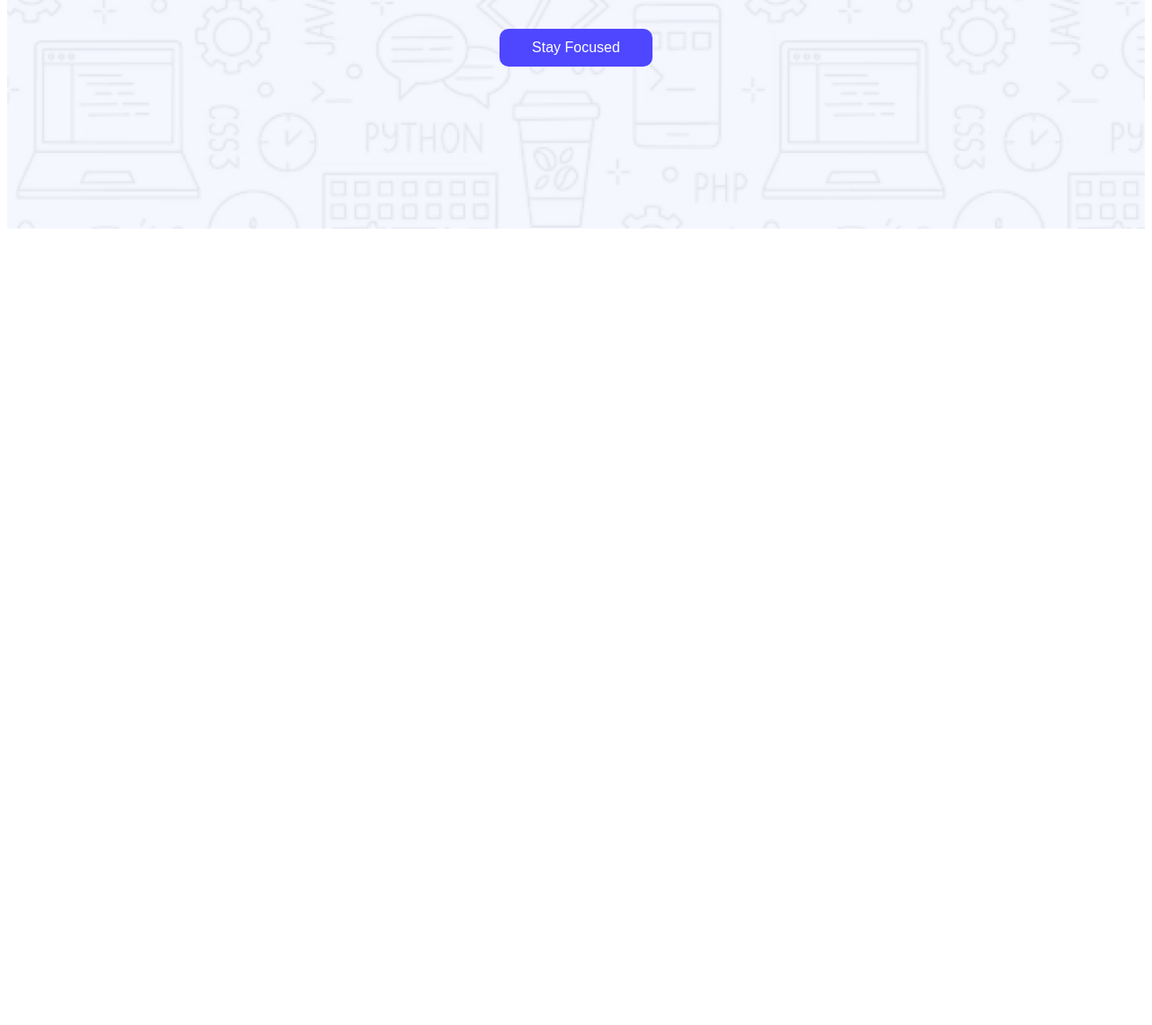
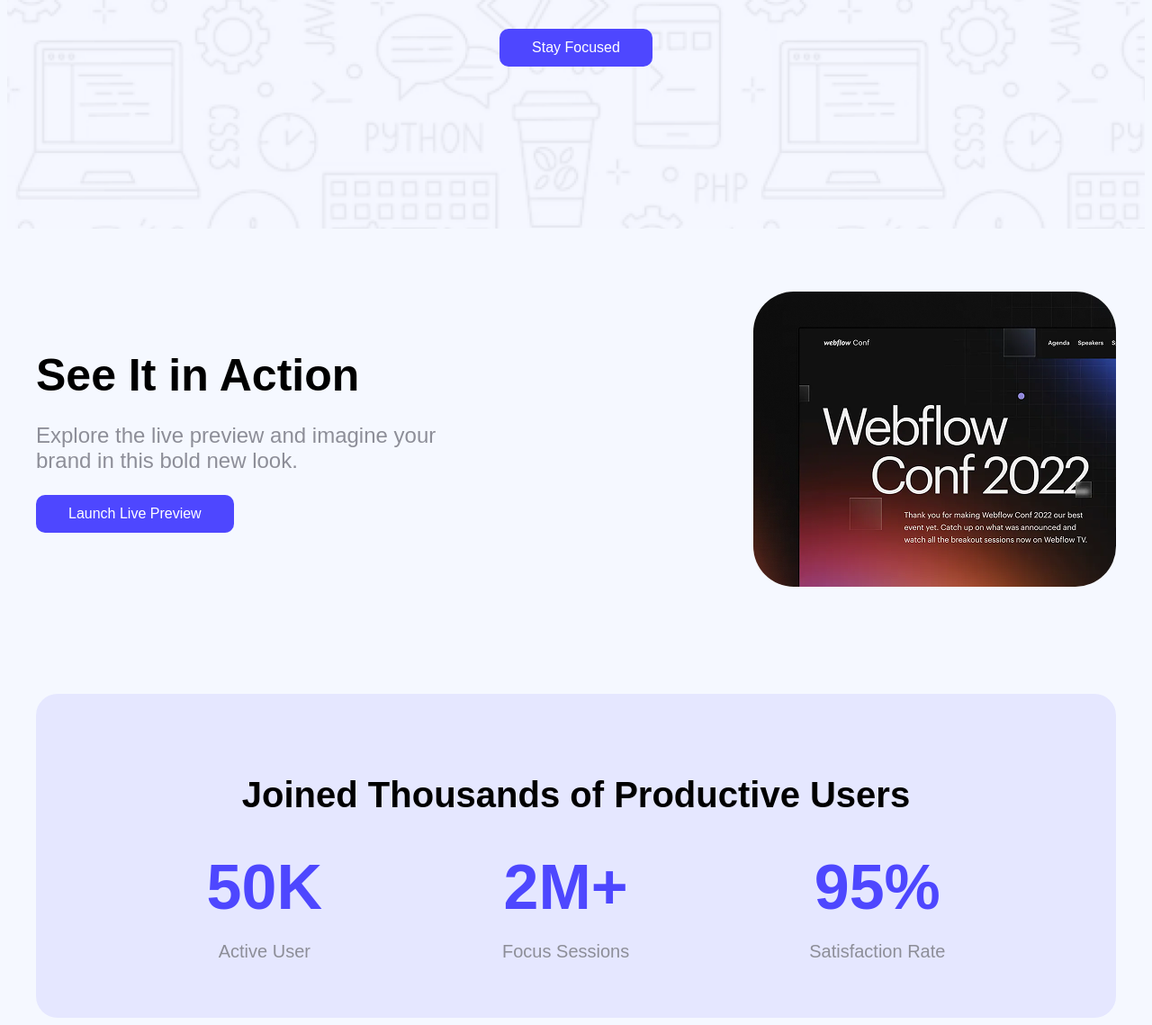
Before and after one commit to Forhad-Redoy/Assignmemt-1, a plain HTML site: page index.html in a window 1280 px wide. Shown: the part 504-1643 px from the top of the page at 90% size. Before the commit the page ends 800 px from the top, so only its background shows below. Drawn offline with Linux system fonts and the light colour scheme.

Commit message:
section-1 and user section add

```diff
--- a/index.html
+++ b/index.html
@@ -20,6 +20,40 @@
             <button class="btn-primary banner-btn">Stay Focused</button>
         </section>
     </header>
+    <main>
+        <section class="section-1">
+            <div class="preview">
+                <h3 class="section1-tittle">See It in Action</h3>
+                <p class="section1-p">Explore the live preview and imagine your brand in this bold new look.</p>
+                <button class="btn-primary">Launch Live Preview</button>
+            </div>
+            <div>
+                <img class="sec1-img" src="Assets/wc-mini.png" alt="">
+            </div>
+        </section>
+
+        <section class="users">
+            <div>
+                <h3 class="user-tittle">Joined Thousands of Productive Users</h3>
+            </div>
+            <div class="user-activity">
+                <div>
+                    <h2 class="three-activity">50K</h2>
+                    <p class="activity-p">Active User</p>
+                </div>
+                <div>
+                    <h2 class="three-activity">2M+</h2>
+                    <p class="activity-p">Focus Sessions</p>
+                </div>
+                <div>
+                    <h2 class="three-activity">95%</h2>
+                    <p class="activity-p">Satisfaction Rate</p>
+                </div>
+
+            </div>
+
+        </section>
+    </main>
 
 </body>
 </html>
--- a/style.css
+++ b/style.css
@@ -1,5 +1,6 @@
-.raleway{
+body{
  font-family: "Raleway", sans-serif;
+ background-color: #F5F8FF;
 }
 
 header{
@@ -36,9 +37,66 @@ nav{
 }
 .banner-tittle{
     font-size: 62px;
+    font-weight: bold;
     width: 900px;
     margin: 0 auto;
 }
 .banner-btn{
    margin-top: 35px;
 }
+/* main section */
+main{
+    max-width: 1200px;
+    margin: 0 auto;
+
+ /* section-1 style   */
+}
+.preview{
+    width: 500px;
+}
+.section-1{
+    display: flex;
+    justify-content: space-between;
+    align-items: center;
+    margin-top: 70px;
+    margin-bottom: 115px;
+}
+.section1-tittle{
+    font-size: 50px;
+    margin: 0;
+}
+.section1-p{
+    color:#8D8E98;
+    font-size: 24px;
+}
+.sec1-img{
+    border-radius: 45px;
+}
+/* users section style */
+.users{
+    background-color: #E5E7FF;
+    height: 310px;
+    border-radius: 24px;
+    text-align: center;
+    padding-top:50px ;
+}
+.user-tittle{
+    font-size: 40px;
+}
+.user-activity{
+    display: flex;
+    align-items: center;
+    justify-content: center;
+    gap: 200px;
+
+}
+.three-activity{
+    color: #4E47FF;
+    font-size: 70px;
+    font-weight: bold;
+    margin: 0;
+}
+.activity-p{
+    font-size: 20px;
+    color: #8D8E98;
+}
```
